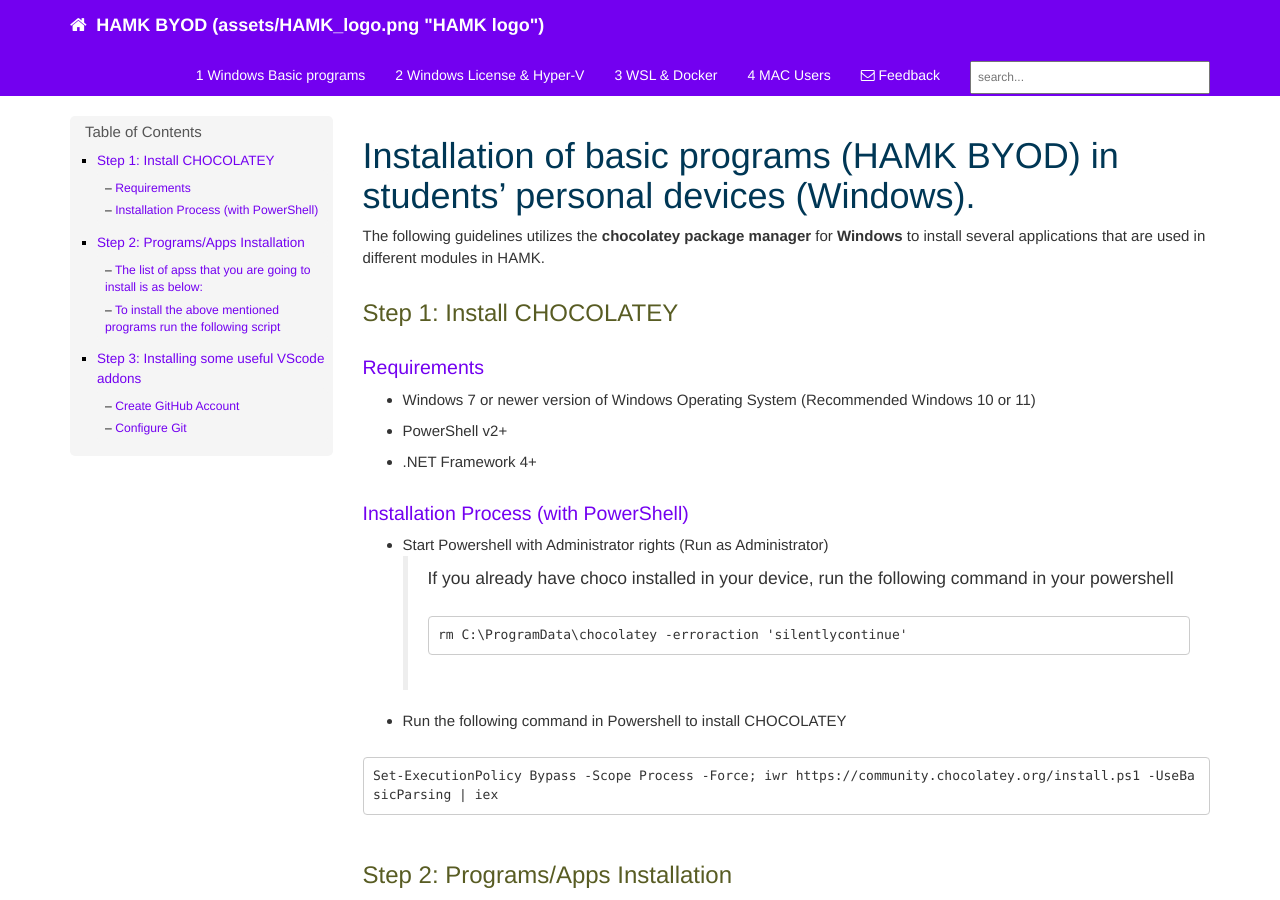
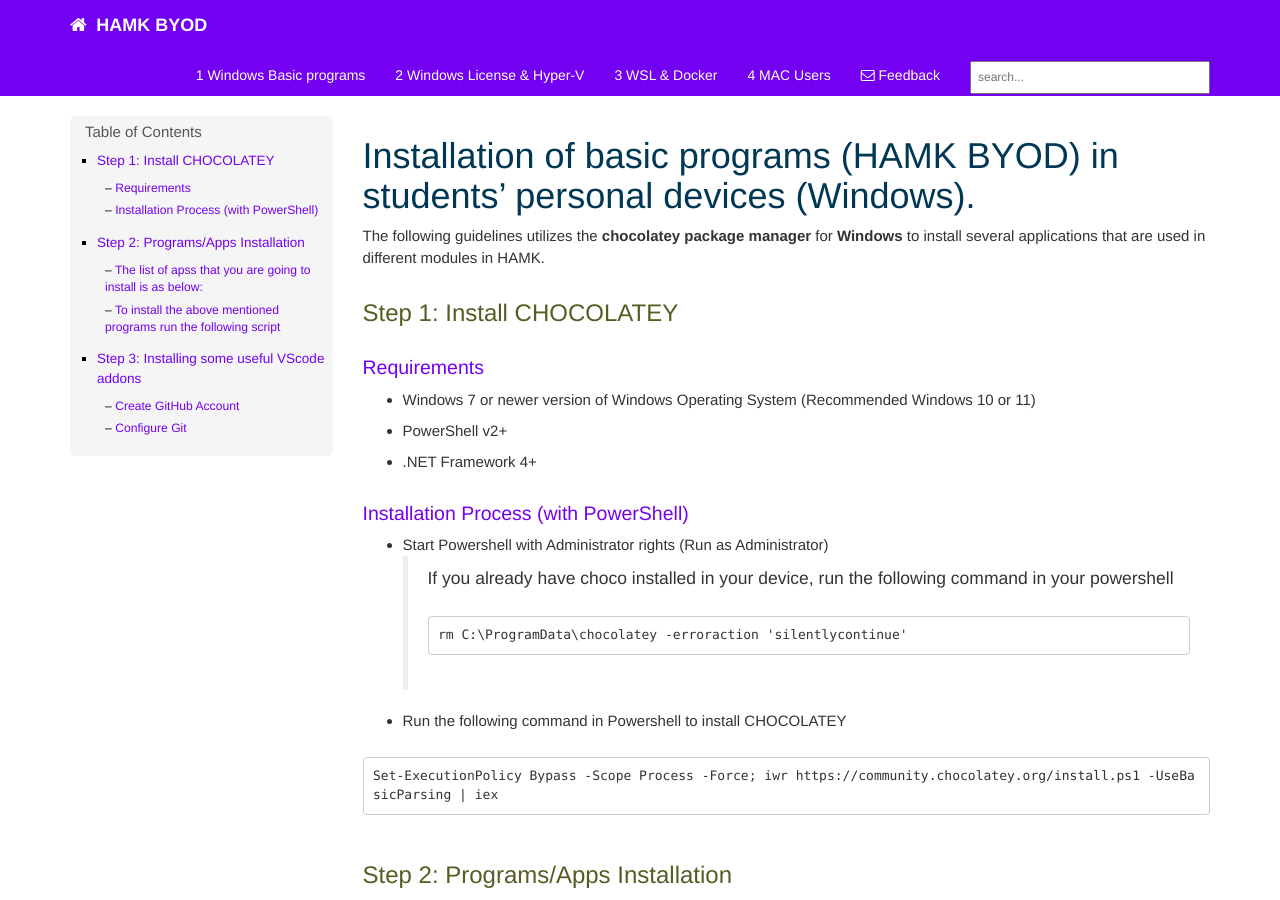
Before and after one commit to tkohonen/tkohonen.github.io, a Jekyll site: the page built from index.md, in a window 1280 px wide and 900 px high. Built offline with Jekyll 4.4.1, drawn with Linux system fonts in a browser that asks for light colours; our own code applies the rules of GitHub Pages for plain Markdown files; comment, search, counter and statistics services are not loaded.

Commit message:
HAMK Title

```diff
--- a/_config.yml
+++ b/_config.yml
@@ -3,7 +3,8 @@ repository: tomjoht/documentation-theme-jekyll
 output: web
 # this property is useful for conditional filtering of content that is separate from the PDF.
 
-topnav_title: HAMK BYOD (assets/HAMK_logo.png "HAMK logo")
+topnav_title: HAMK BYOD
+# (assets/HAMK_logo.png "HAMK logo")
 # this appears on the top navigation bar next to the home button
 
 site_title: Bring your Own Device - HAMK BYOD
```
